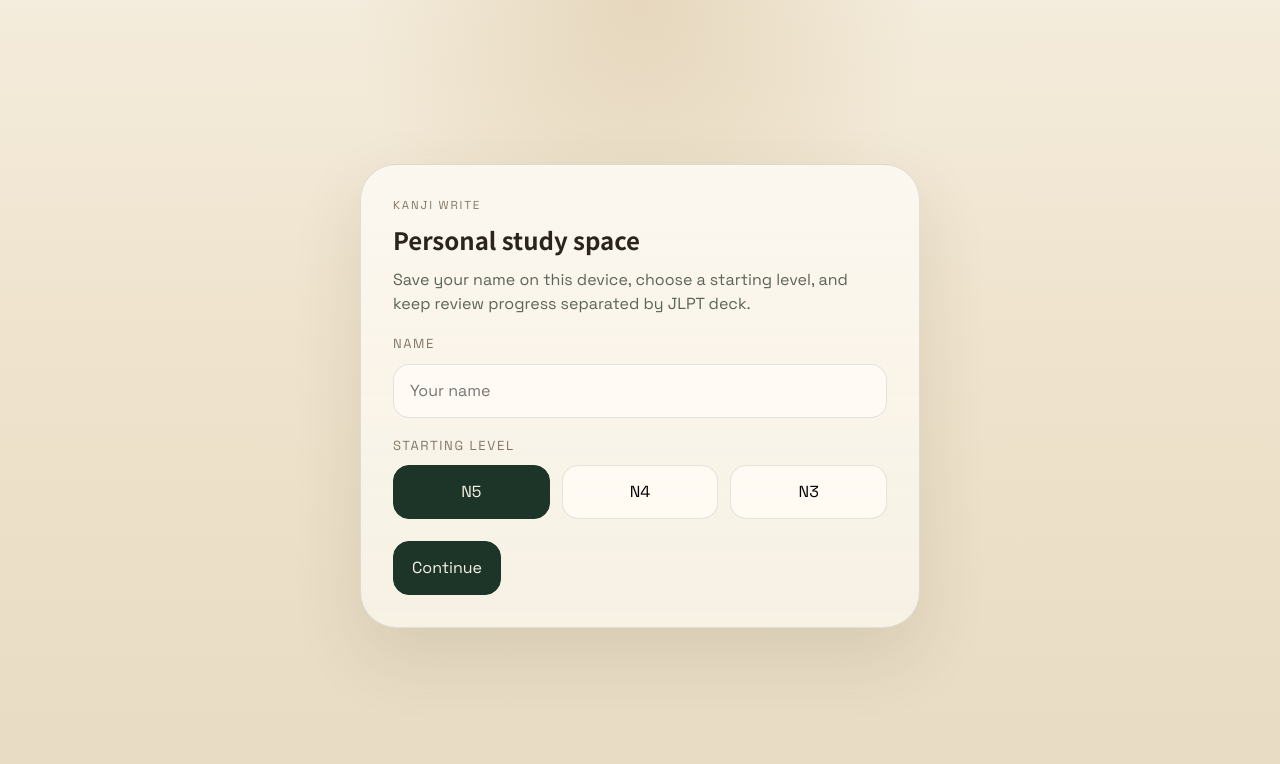
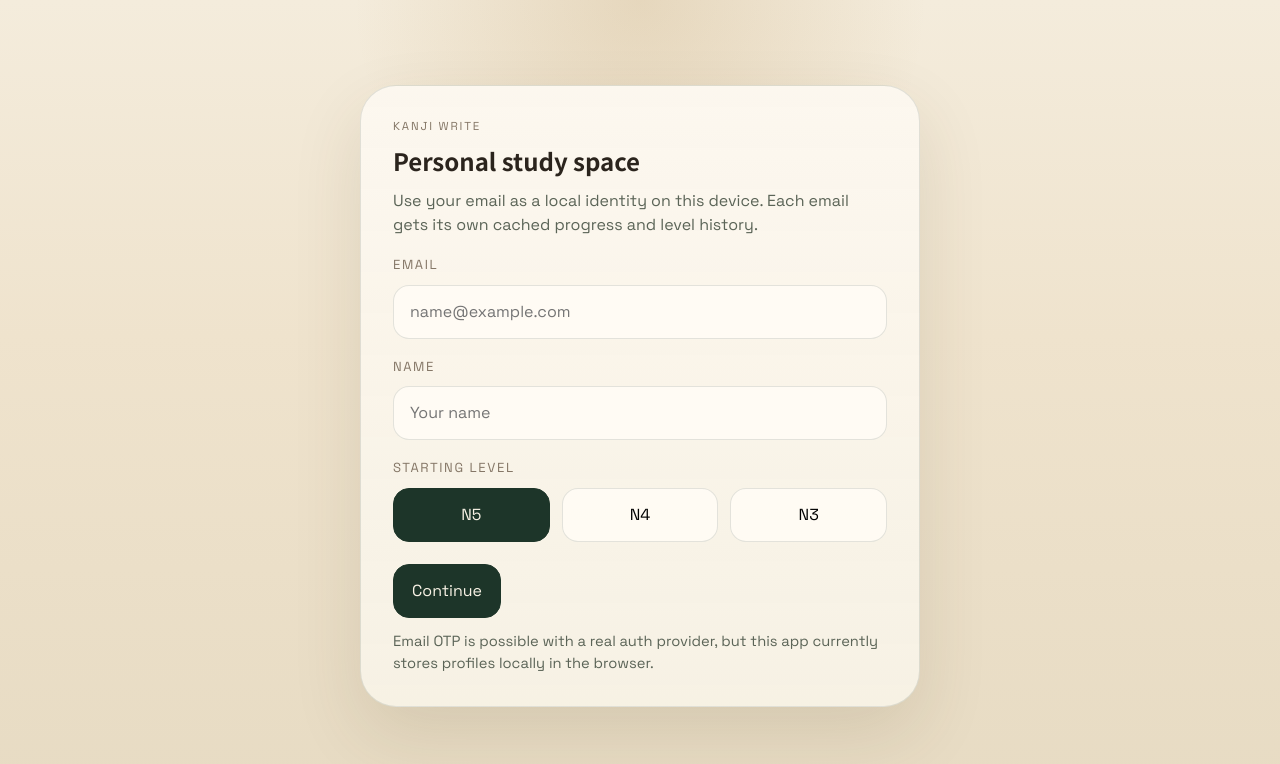
Before and after one commit to Hari-Narayana-Rath/kanji-write-app, a React (Vite) app: page / in a window 1280 px wide. Shown: the top 764 px of the page. Built offline with nearby package versions, Linux system fonts and the light colour scheme.

Commit message:
Add email-based local profiles

```diff
--- a/src/App.css
+++ b/src/App.css
@@ -47,6 +47,13 @@
   margin: 10px 0 0;
   color: var(--ink-soft);
   max-width: 60ch;
+}
+
+.auth-note,
+.subtle-mail {
+  margin: 12px 0 0;
+  color: var(--ink-soft);
+  font-size: 0.92rem;
 }
 
 .field {
--- a/src/App.tsx
+++ b/src/App.tsx
@@ -13,15 +13,17 @@
 } from './lib/srs'
 
 const PROFILE_KEY = 'kanji-write-profile'
-const PROGRESS_KEY = 'kanji-write-progress'
 const MAX_HINTS = 2
 
 type Level = 'N5' | 'N4' | 'N3'
 
 type Profile = {
   name: string
+  email: string
   level: Level
 }
+
+type StoredProfiles = Record<string, Profile>
 
 function formatReviewTime(timestamp: number | null) {
   if (!timestamp) return 'All reviews finished for now'
@@ -63,6 +65,33 @@
 
 function saveProfile(profile: Profile) {
   window.localStorage.setItem(PROFILE_KEY, JSON.stringify(profile))
+}
+
+function normalizeEmail(email: string) {
+  return email.trim().toLowerCase()
+}
+
+function getProfilesKey() {
+  return 'kanji-write-profiles'
+}
+
+function getProgressKey(email: string) {
+  return `kanji-write-progress:${normalizeEmail(email)}`
+}
+
+function loadStoredProfiles() {
+  try {
+    const raw = window.localStorage.getItem(getProfilesKey())
+    return raw ? (JSON.parse(raw) as StoredProfiles) : {}
+  } catch {
+    return {}
+  }
+}
+
+function saveStoredProfile(profile: Profile) {
+  const profiles = loadStoredProfiles()
+  profiles[normalizeEmail(profile.email)] = profile
+  window.localStorage.setItem(getProfilesKey(), JSON.stringify(profiles))
 }
 
 function useKanjiPaths(card: LessonCard | null) {
@@ -108,7 +137,26 @@
 
 function LoginPage({ onSave }: { onSave: (profile: Profile) => void }) {
   const [name, setName] = useState('')
+  const [email, setEmail] = useState('')
   const [level, setLevel] = useState<Level>('N5')
+  const [error, setError] = useState('')
+
+  function handleContinue() {
+    const normalizedEmail = normalizeEmail(email)
+
+    if (!normalizedEmail || !/^[^\s@]+@[^\s@]+\.[^\s@]+$/.test(normalizedEmail)) {
+      setError('Enter a valid email address.')
+      return
+    }
+
+    const existing = loadStoredProfiles()[normalizedEmail]
+    const profile: Profile = existing
+      ? { ...existing, name: name.trim() || existing.name, level }
+      : { name: name.trim() || 'Learner', email: normalizedEmail, level }
+
+    setError('')
+    onSave(profile)
+  }
 
   return (
     <main className="screen auth-screen">
@@ -116,12 +164,28 @@
         <p className="eyebrow">Kanji Write</p>
         <h1>Personal study space</h1>
         <p className="lead">
-          Save your name on this device, choose a starting level, and keep review progress separated by JLPT deck.
+          Use your email as a local identity on this device. Each email gets its own cached progress and level history.
         </p>
 
         <label className="field">
+          <span>Email</span>
+          <input
+            value={email}
+            onChange={(event) => setEmail(event.target.value)}
+            placeholder="name@example.com"
+            inputMode="email"
+            autoComplete="email"
+          />
+        </label>
+
+        <label className="field">
           <span>Name</span>
-          <input value={name} onChange={(event) => setName(event.target.value)} placeholder="Your name" />
+          <input
+            value={name}
+            onChange={(event) => setName(event.target.value)}
+            placeholder="Your name"
+            autoComplete="name"
+          />
         </label>
 
         <div className="field">
@@ -143,10 +207,14 @@
         <button
           type="button"
           className="primary-button"
-          onClick={() => onSave({ name: name.trim() || 'Learner', level })}
+          onClick={handleContinue}
         >
           Continue
         </button>
+
+        <p className="auth-note">
+          {error || 'Email OTP is possible with a real auth provider, but this app currently stores profiles locally in the browser.'}
+        </p>
       </section>
     </main>
   )
@@ -172,6 +240,7 @@
           <p className="eyebrow">Welcome back</p>
           <h1>{profile.name}</h1>
           <p className="lead">Open one JLPT deck at a time. N5 never mixes N4 or N3 cards, and the same rule applies to every level.</p>
+          <p className="subtle-mail">{profile.email}</p>
         </div>
         <button type="button" className="ghost-button" onClick={onEditProfile}>
           Edit profile
@@ -409,15 +478,18 @@
   const [profile, setProfile] = useState<Profile | null>(() => loadProfile())
   const [currentLevel, setCurrentLevel] = useState<Level | null>(null)
   const [progress, setProgress] = useState<ReviewProgressMap>(() =>
-    hydrateProgress(lessonDeck, PROGRESS_KEY),
+    hydrateProgress(lessonDeck, getProgressKey(loadProfile()?.email || 'guest')),
   )
 
   useEffect(() => {
-    saveProgress(progress, PROGRESS_KEY)
-  }, [progress])
+    if (!profile) return
+    saveProgress(progress, getProgressKey(profile.email))
+  }, [profile, progress])
 
   function handleSaveProfile(nextProfile: Profile) {
+    setProgress(hydrateProgress(lessonDeck, getProgressKey(nextProfile.email)))
     saveProfile(nextProfile)
+    saveStoredProfile(nextProfile)
     setProfile(nextProfile)
     setCurrentLevel(null)
   }
```
